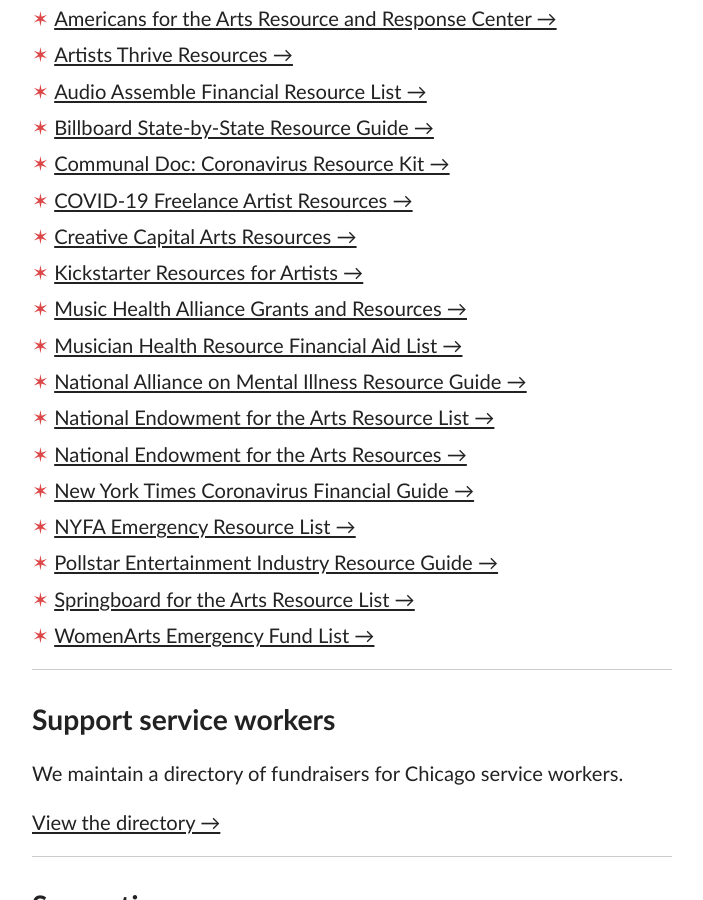
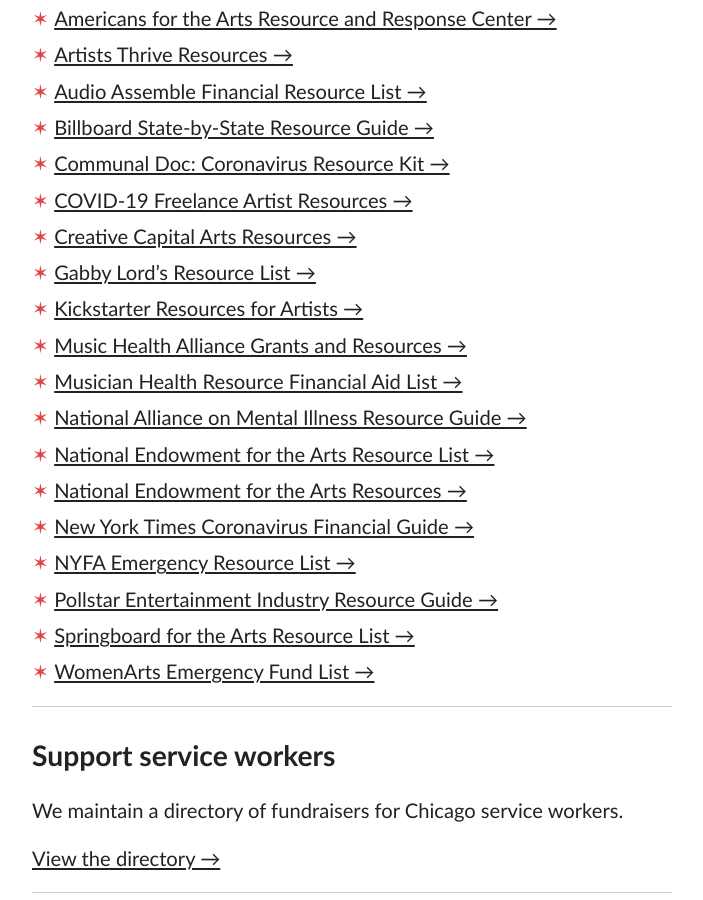
Before and after one commit to spencertweedy/chicagoservicerelief, a Jekyll site: the page built from resources.html, in a window 1280 px wide and 900 px high, scrolled down 2559 px. Shown: the whole window, without its empty margins (288-991 px from the left). Built offline with Jekyll 4.4.1, drawn with Linux system fonts in a browser that asks for light colours.

Commit message:
add gabby lord's resource list

```diff
--- a/_data/establishments.yml
+++ b/_data/establishments.yml
@@ -2347,3 +2347,6 @@
 - title: Logan Square Neighborhood Association Solidarity Fund
   url: https://www.lsna.net/donate
   type: fund
+- title: Gabby Lord’s Resource List
+  url: https://omglord.com/COVID-19
+  type: resource-list
```
